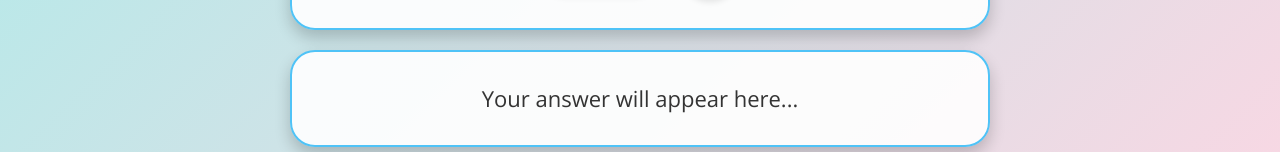
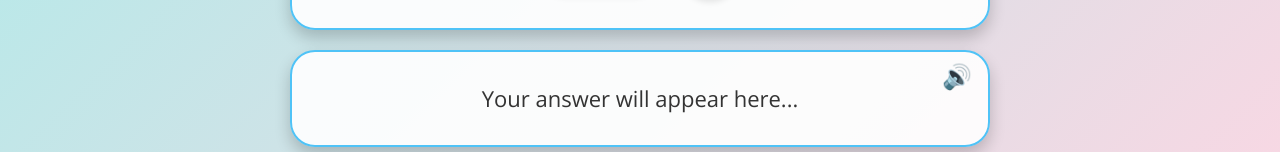
Before and after one commit to davigonia/mr_learning, a React (Create React App) app: page / in a window 1280 px wide. Shown: the part 474-626 px from the top of the page. Built offline with nearby package versions, Linux system fonts and the light colour scheme.

Commit message:
Add voice output functionality with mute toggle button

```diff
--- a/src/App.js
+++ b/src/App.js
@@ -1,4 +1,4 @@
-import React, { useState, useEffect } from 'react';
+import React, { useState, useEffect, useRef } from 'react';
 import './App.css';
 
 function App() {
@@ -10,6 +10,9 @@ function App() {
   const [error, setError] = useState('');
   const [isListening, setIsListening] = useState(false);
   const [speechRecognition, setSpeechRecognition] = useState(null);
+  const [isMuted, setIsMuted] = useState(false);
+  const [isSpeaking, setIsSpeaking] = useState(false);
+  const speechSynthesisRef = useRef(window.speechSynthesis);
 
   // Effect to initialize speech recognition
   useEffect(() => {
@@ -94,6 +97,42 @@ function App() {
     }
   };
 
+  // Function to speak text using speech synthesis
+  const speakText = (text) => {
+    if (isMuted) return;
+
+    // Cancel any ongoing speech
+    speechSynthesisRef.current.cancel();
+
+    // Create a new speech synthesis utterance
+    const utterance = new SpeechSynthesisUtterance(text);
+
+    // Set the language based on the current app language
+    utterance.lang = language === 'english' ? 'en-US' : 'zh-HK';
+    utterance.rate = 0.9; // Slightly slower for children
+
+    // Set event handlers
+    utterance.onstart = () => setIsSpeaking(true);
+    utterance.onend = () => setIsSpeaking(false);
+    utterance.onerror = (event) => {
+      console.error('Speech synthesis error:', event);
+      setIsSpeaking(false);
+    };
+
+    // Speak the text
+    speechSynthesisRef.current.speak(utterance);
+  };
+
+  // Function to toggle mute state
+  const toggleMute = () => {
+    // If currently speaking and toggling to muted, stop speech
+    if (isSpeaking && !isMuted) {
+      speechSynthesisRef.current.cancel();
+      setIsSpeaking(false);
+    }
+    setIsMuted(!isMuted);
+  };
+
   // Function to handle question submission
   const handleSubmit = async (e) => {
     if (e) e.preventDefault();
@@ -122,7 +161,13 @@ function App() {
 
       const data = await response.json();
       console.log('Response received:', data);
-      setAnswer(data.answer || 'No answer received');
+      const answerText = data.answer || 'No answer received';
+      setAnswer(answerText);
+
+      // Speak the answer if not muted
+      if (!isMuted) {
+        speakText(answerText);
+      }
     } catch (error) {
       console.error('Error calling function:', error);
       setError(language === 'english' ? `Error: ${error.message}` : `錯誤: ${error.message}`);
@@ -183,6 +228,13 @@ function App() {
       </div>
 
       <div className="answer-box">
+        <button
+          className={`mute-button ${isMuted ? 'active' : ''}`}
+          onClick={toggleMute}
+          aria-label={language === 'english' ? 'Toggle voice output' : '切換語音輸出'}
+        >
+          {isMuted ? '🔇' : '🔊'}
+        </button>
         {isLoading ? (
           <div className="loading">{uiText.loading}</div>
         ) : (
```
